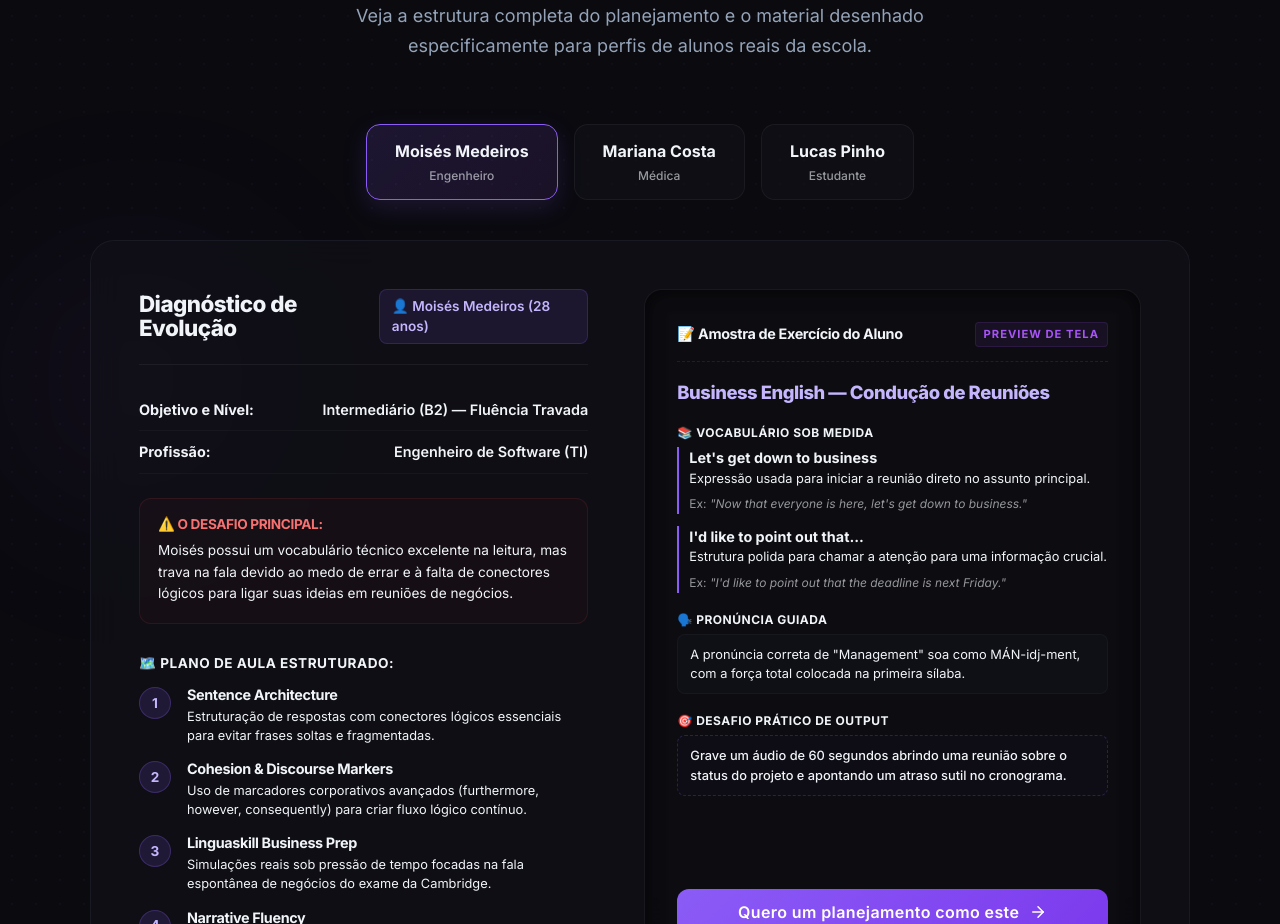
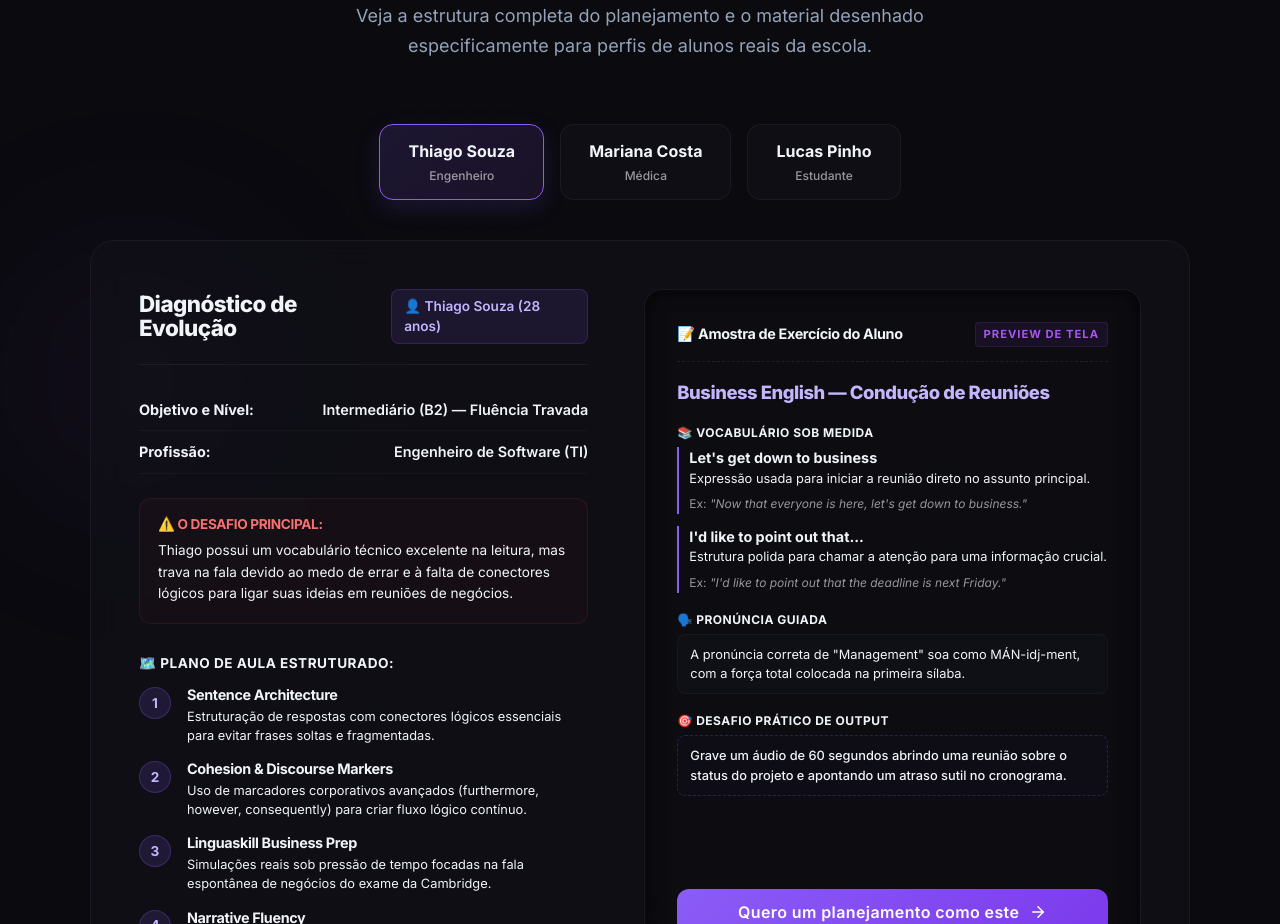
Before and after one commit to pracinhaensina/pracinhaensina, a React (Vite) app: page /metodo-na-pratica in a window 1280 px wide. Shown: the part 1660-2584 px from the top of the page. Built offline with nearby package versions, Linux system fonts and the light colour scheme.

Commit message:
Privacy: Change student name to pseudonym 'Thiago Souza' in the methodology case study

```diff
--- a/src/pages/MethodologyShowcase.tsx
+++ b/src/pages/MethodologyShowcase.tsx
@@ -8,11 +8,11 @@ const WHATSAPP_NUMBER = '5584986236412';
 const studentCases = [
   {
     id: 'moises',
-    name: 'Moisés Medeiros',
+    name: 'Thiago Souza',
     age: '28 anos',
     profession: 'Engenheiro de Software (TI)',
     level: 'Intermediário (B2) — Fluência Travada',
-    challenge: 'Moisés possui um vocabulário técnico excelente na leitura, mas trava na fala devido ao medo de errar e à falta de conectores lógicos para ligar suas ideias em reuniões de negócios.',
+    challenge: 'Thiago possui um vocabulário técnico excelente na leitura, mas trava na fala devido ao medo de errar e à falta de conectores lógicos para ligar suas ideias em reuniões de negócios.',
     planSteps: [
       { num: 1, title: 'Sentence Architecture', desc: 'Estruturação de respostas com conectores lógicos essenciais para evitar frases soltas e fragmentadas.' },
       { num: 2, title: 'Cohesion & Discourse Markers', desc: 'Uso de marcadores corporativos avançados (furthermore, however, consequently) para criar fluxo lógico contínuo.' },
```
